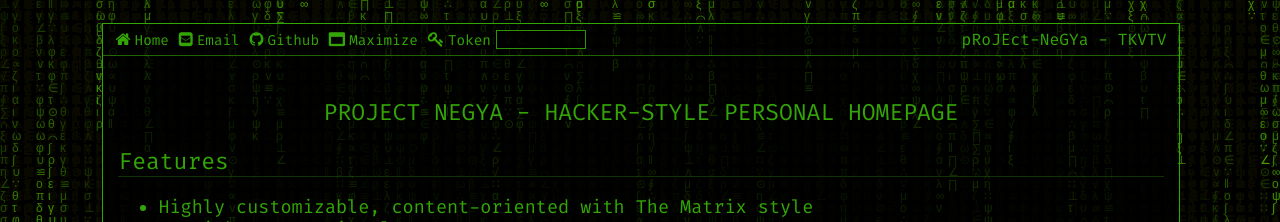
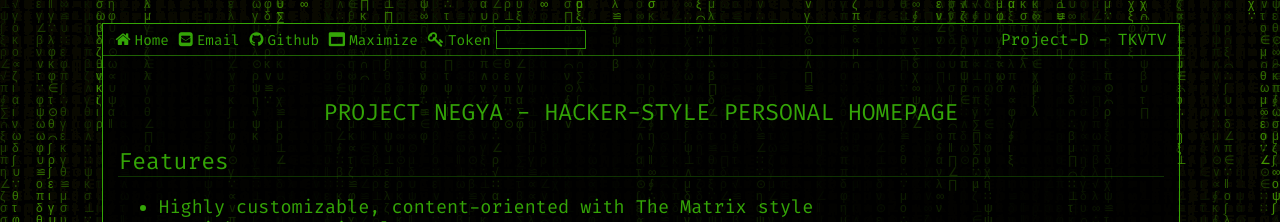
Before and after one commit to takagotch/o2374, a Jekyll site: the page built from pages/index.md, in a window 1280 px wide. Shown: the top 222 px of the page. Built offline with Jekyll 4.4.1, drawn with Linux system fonts in a browser that asks for light colours; formulas are drawn with MathJax 3; part of the change alters nothing that is shown.

Commit message:
Update _config.yml

```diff
--- a/_config.yml
+++ b/_config.yml
@@ -1,8 +1,8 @@
 ## Settings
-title: pRoJEct-NeGYa
+title: Project-D
 owner: "TKVTV"
-url: "https://akiritsu.github.io"
-baseurl: "/pRoJEct-NeGYa"
+url: "https://takagotch.github.io"
+baseurl: "/page62"
 permalink: /:title/
 description: ""
 markdown: kramdown
@@ -10,7 +10,7 @@ webrick:
   headers:
     Access-Control-Allow-Origin: "*"
 ## Global Variables
-email: "akiritsu@outlook.com"
+email: "honda@outlook.com"
 github: "takagotch/page62"
 # path to: css/, fonts/, img/ and js/
 assets_path: "/assets" # i.e. "/assets"
```
